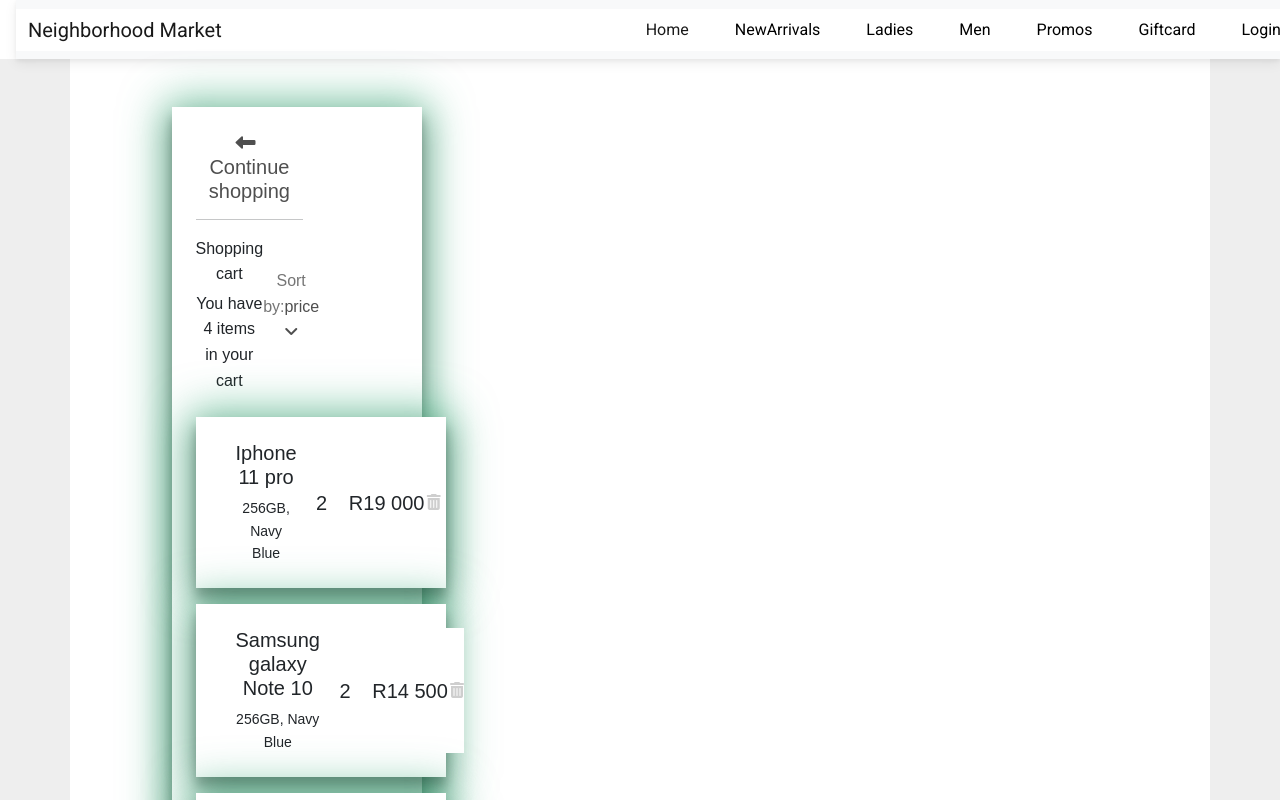
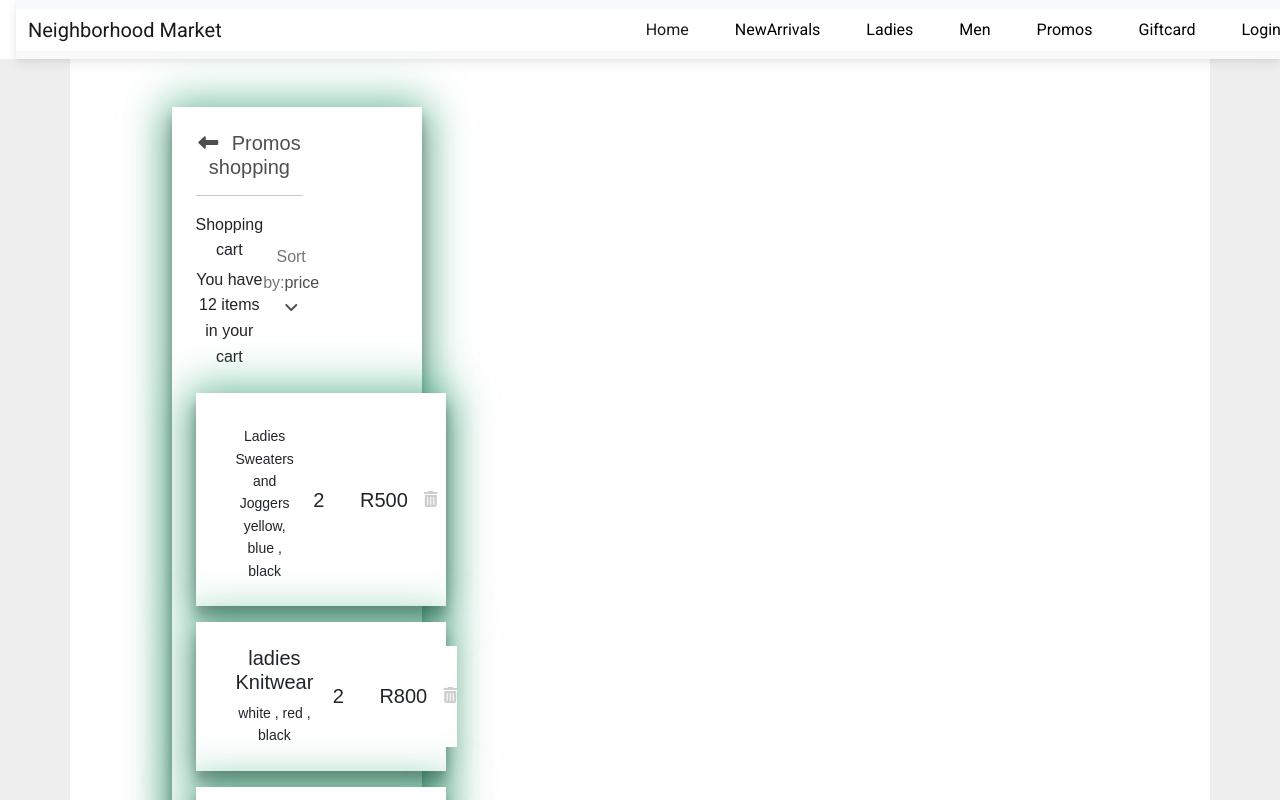
Before and after one commit to Darklove12/Team_Youth_Developer, a React (Vite) app: page /promos in a window 1280 px wide. Shown: the top 800 px of the page. Built offline with nearby package versions, Linux system fonts and the light colour scheme; grey boxes are pictures that could not be loaded.

Commit message:
change all

```diff
--- a/src/components/Promos.jsx
+++ b/src/components/Promos.jsx
@@ -27,7 +27,7 @@ function Promos() {
                                     <MDBCol lg="7">
                                         <MDBTypography tag="h5">
                                             <a href="#!" className="text-body">
-                                                <MDBIcon fas icon="long-arrow-alt-left me-2" /> Continue
+                                                <MDBIcon fas icon="long-arrow-alt-left me-2" /> Promos
                                                 shopping
                                             </a>
                                         </MDBTypography>
@@ -37,7 +37,7 @@ function Promos() {
                                         <div className="d-flex justify-content-between align-items-center mb-4">
                                             <div>
                                                 <p className="mb-1">Shopping cart</p>
-                                                <p className="mb-0">You have 4 items in your cart</p>
+                                                <p className="mb-0">You have 12 items in your cart</p>
                                             </div>
                                             <div>
                                                 <p>
@@ -56,15 +56,15 @@ function Promos() {
                                                     <div className="d-flex flex-row align-items-center">
                                                         <div>
                                                             <MDBCardImage
-                                                                src="https://mdbcdn.b-cdn.net/img/Photos/new-templates/bootstrap-shopping-carts/img1.webp"
+                                                                src="https://ae01.alicdn.com/kf/Sf195866fb29340778bc6b13b51c952a6i/Tracksuits-Women-Casual-Solid-Warm-Suits-Hoodies-Sweatpants-Autumn-Winter-Pullover-Sweatshirts-Pants-Sports-Suit-Two.jpg_220x220q90.jpg_.webp"
                                                                 fluid className="rounded-3" style={{ width: "65px" }}
                                                                 alt="Shopping item" />
                                                         </div>
                                                         <div className="ms-3">
                                                             <MDBTypography tag="h5">
-                                                                Iphone 11 pro
                                                             </MDBTypography>
-                                                            <p className="small mb-0">256GB, Navy Blue</p>
+                                                            <p className="small mb-0">Ladies Sweaters and Joggers</p>
+                                                            <p className="small mb-0">yellow, blue , black</p>
                                                         </div>
                                                     </div>
                                                     <div className="d-flex flex-row align-items-center">
@@ -75,7 +75,7 @@ function Promos() {
                                                         </div>
                                                         <div style={{ width: "80px" }}>
                                                             <MDBTypography tag="h5" className="mb-0">
-                                                                R19 000
+                                                                R500
                                                             </MDBTypography>
                                                         </div>
                                                         <a href="#!" style={{ color: "#cecece" }}>
@@ -92,15 +92,15 @@ function Promos() {
                                                     <div className="d-flex flex-row align-items-center">
                                                         <div>
                                                             <MDBCardImage
-                                                                src="https://mdbcdn.b-cdn.net/img/Photos/new-templates/bootstrap-shopping-carts/img2.webp"
+                                                                src="https://media.istockphoto.com/id/1085149318/photo/sale-sign-at-the-entrance-of-clothing-store.webp?b=1&s=170667a&w=0&k=20&c=ulyPJOrWKbpuOZjSjmROQjDBpTHGzAvt1C5m3dyL_rA="
                                                                 fluid className="rounded-3" style={{ width: "65px" }}
                                                                 alt="Shopping item" />
                                                         </div>
                                                         <div className="ms-3">
                                                             <MDBTypography tag="h5">
-                                                                Samsung galaxy Note 10
+                                                            ladies Knitwear
                                                             </MDBTypography>
-                                                            <p className="small mb-0">256GB, Navy Blue</p>
+                                                            <p className="small mb-0">white , red , black</p>
                                                         </div>
                                                     </div>
                                                     <div className="d-flex flex-row align-items-center">
@@ -111,7 +111,7 @@ function Promos() {
                                                         </div>
                                                         <div style={{ width: "80px" }}>
                                                             <MDBTypography tag="h5" className="mb-0">
-                                                                R14 500
+                                                                R800
                                                             </MDBTypography>
                                                         </div>
                                                         <a href="#!" style={{ color: "#cecece" }}>
@@ -222,7 +222,7 @@ function Promos() {
 //                 <li>
 //                     <a class="dropdown-item" href="https://media.istockphoto.com/id/638162758/photo/girlfriends-going-shopping.jpg?s=612x612&w=0&k=20&c=8CSDJdAN_QMaAuD3ejiys9faRW0GdfG-ra9l4nbD5RM=">PROMOTIONS for Womens</a></li>
 //                 <li><a class="dropdown-item" href="https://ae01.alicdn.com/kf/Sf195866fb29340778bc6b13b51c952a6i/Tracksuits-Women-Casual-Solid-Warm-Suits-Hoodies-Sweatpants-Autumn-Winter-Pullover-Sweatshirts-Pants-Sports-Suit-Two.jpg_220x220q90.jpg_.webp">2 Ladies Sweaters and Joggers for R500</a></li>
-//                 <li><a class="dropdown-item" href="https://media.istockphoto.com/id/1085149318/photo/sale-sign-at-the-entrance-of-clothing-store.webp?b=1&s=170667a&w=0&k=20&c=ulyPJOrWKbpuOZjSjmROQjDBpTHGzAvt1C5m3dyL_rA=">2 ladies Knitwear for R 800</a></li>
+//
 //                 <li><a class="dropdown-item" href="https://encrypted-tbn0.gstatic.com/images?q=tbn:ANd9GcTijmnqzNy-t2Zrrr6esfUo9UAZKpy9S2np5w&usqp=CAU">2 Ladies Bodycon Skirts for R650</a></li>
 //                 <li><a class="dropdown-item" href="https://images.unsplash.com/photo-1542272604-787c3835535d?ixlib=rb-4.0.3&ixid=M3wxMjA3fDB8MHxzZWFyY2h8Mnx8MiUyMExhZGllcyUyMEplYW5zJTIwZm9yJTIwUjEwMDB8ZW58MHx8MHx8fDA%3D&auto=format&fit=crop&w=500&q=60"> 2 Ladies Jeans for R1000</a></li>
 //                 <li><a class="dropdown-item" href="https://images.unsplash.com/photo-1621665422246-fde75fb7e7f5?ixlib=rb-4.0.3&ixid=M3wxMjA3fDB8MHxjb2xsZWN0aW9uLXBhZ2V8N3xnOXpqODVsRExIRXx8ZW58MHx8fHx8&auto=format&fit=crop&w=500&q=60">2 ladies Shoes Fashions for R1 800</a></li>
```
